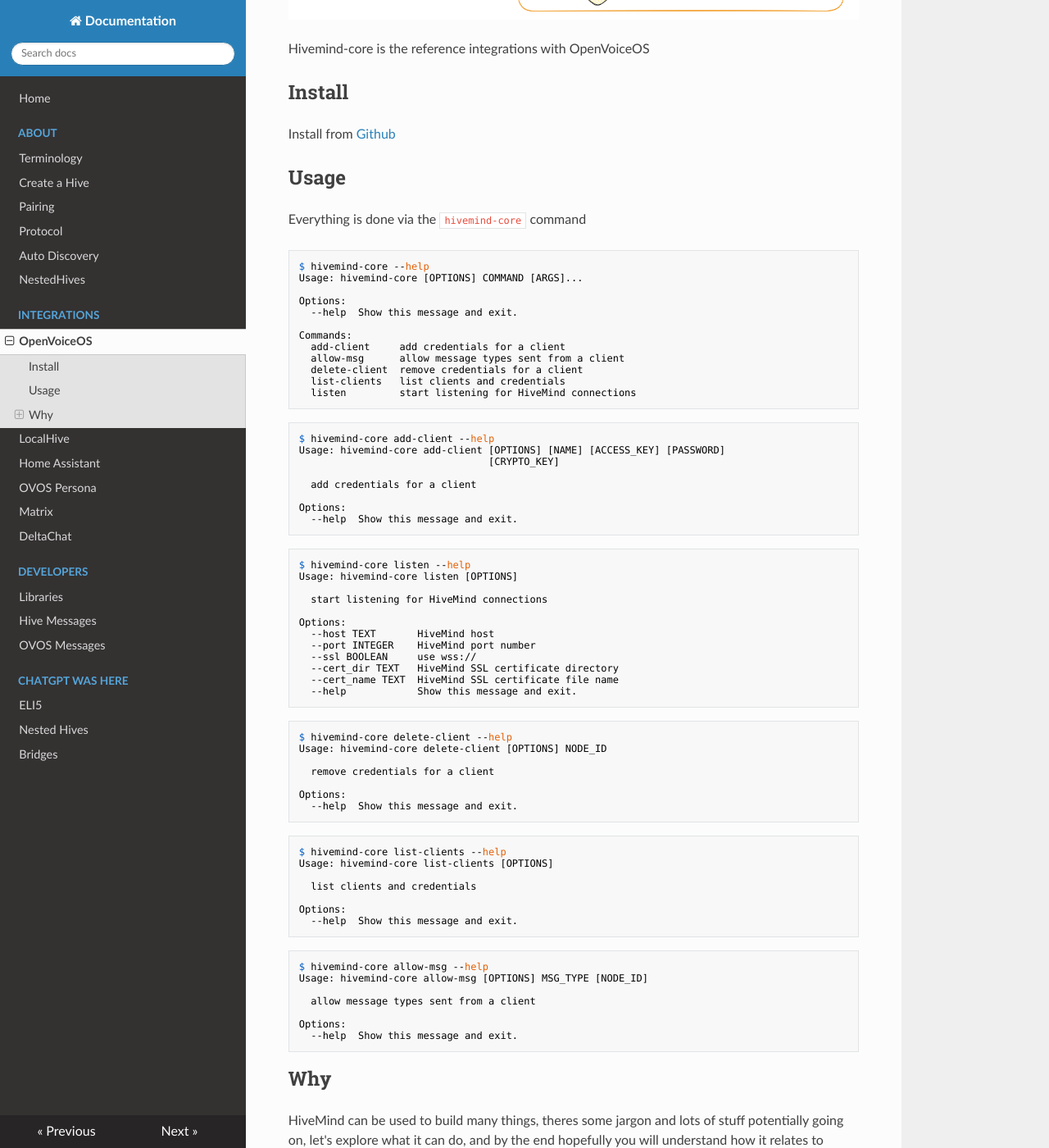
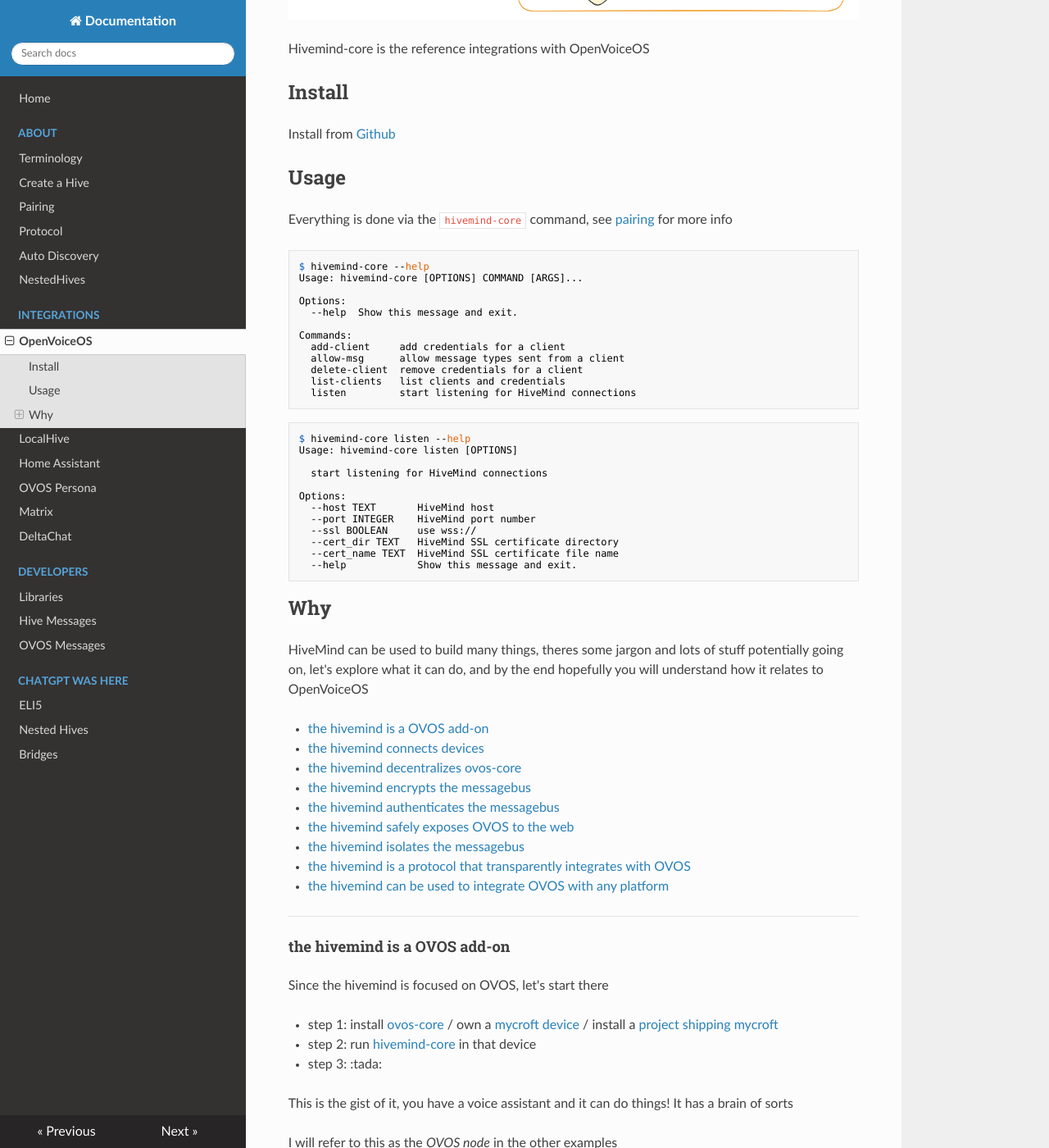
Before and after one commit to JarbasHiveMind/HiveMind-community-docs, an MkDocs documentation site: the page built from docs/06_ovos.md, in a window 1280 px wide and 1400 px high, scrolled down 641 px. Shown: the whole window at 82% size. Built offline with MkDocs 1.6.1, drawn with Linux system fonts in a browser that asks for light colours; nearby versions of some CDN libraries.

Commit message:
formatting

````diff
--- a/docs/06_ovos.md
+++ b/docs/06_ovos.md
@@ -11,7 +11,7 @@ Install from [Github](https://github.com/JarbasHiveMind/HiveMind-core/)
 
 ## Usage
 
-Everything is done via the `hivemind-core` command
+Everything is done via the `hivemind-core` command, see [pairing](./03_pairing.md) for more info
 
 ```shell
 $ hivemind-core --help
@@ -29,17 +29,6 @@ Commands:
 ```
 
 ```shell
-$ hivemind-core add-client --help
-Usage: hivemind-core add-client [OPTIONS] [NAME] [ACCESS_KEY] [PASSWORD]
-                                [CRYPTO_KEY]
-
-  add credentials for a client
-
-Options:
-  --help  Show this message and exit.
-```
-
-```shell
 $ hivemind-core listen --help
 Usage: hivemind-core listen [OPTIONS]
 
@@ -54,35 +43,7 @@ Options:
   --help            Show this message and exit.
 ```
 
-```shell
-$ hivemind-core delete-client --help
-Usage: hivemind-core delete-client [OPTIONS] NODE_ID
 
-  remove credentials for a client
-
-Options:
-  --help  Show this message and exit.
-```
-
-```shell
-$ hivemind-core list-clients --help
-Usage: hivemind-core list-clients [OPTIONS]
-
-  list clients and credentials
-
-Options:
-  --help  Show this message and exit.
-```
-
-```shell
-$ hivemind-core allow-msg --help
-Usage: hivemind-core allow-msg [OPTIONS] MSG_TYPE [NODE_ID]
-
-  allow message types sent from a client
-
-Options:
-  --help  Show this message and exit.
-```
 ## Why
 
 HiveMind can be used to build many things, theres some jargon and lots of stuff potentially going on, let's explore what it can do, and by the end hopefully you will understand how it relates to OpenVoiceOS
````
Also changed, not shown: docs/03_pairing.md (+19 -20 lines).
